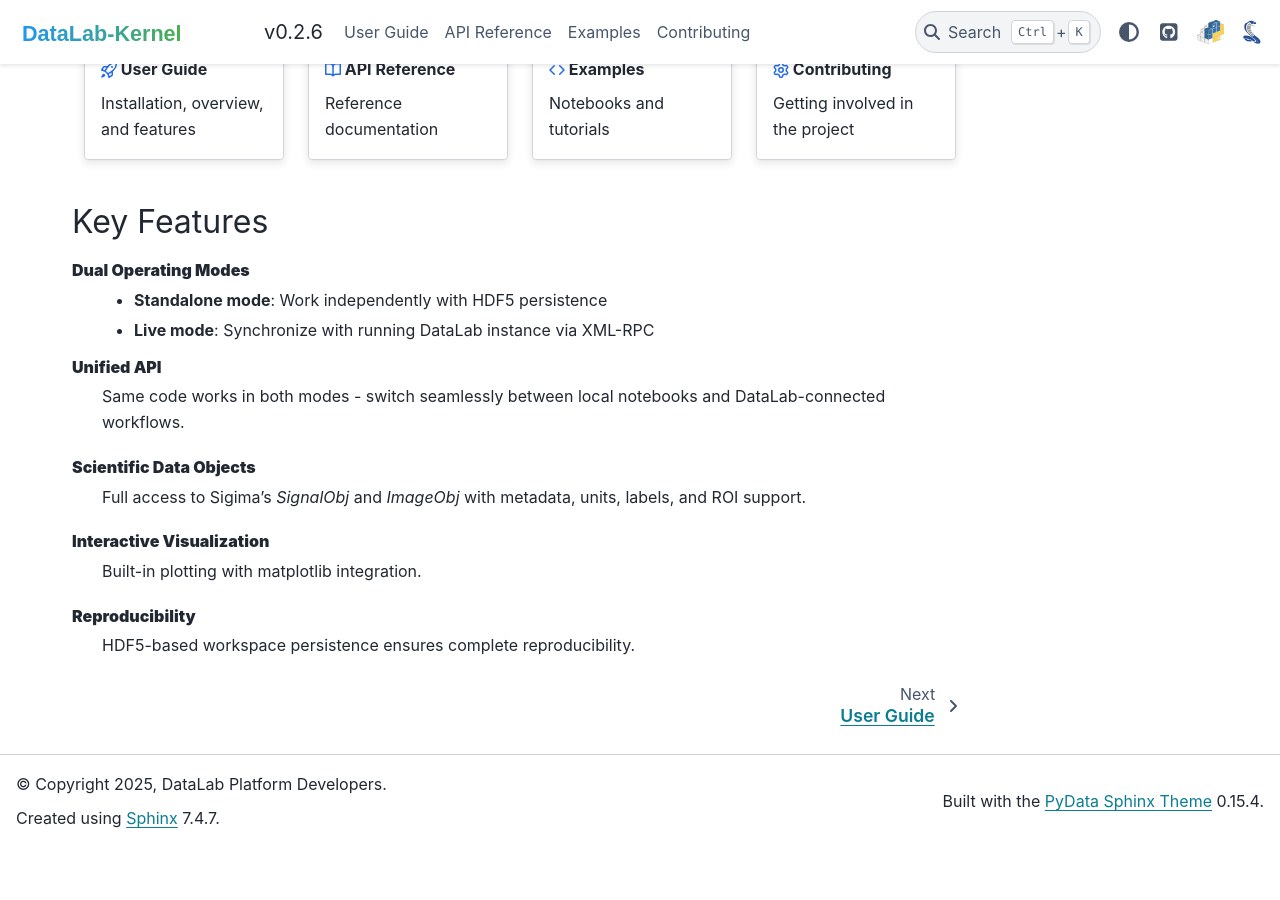
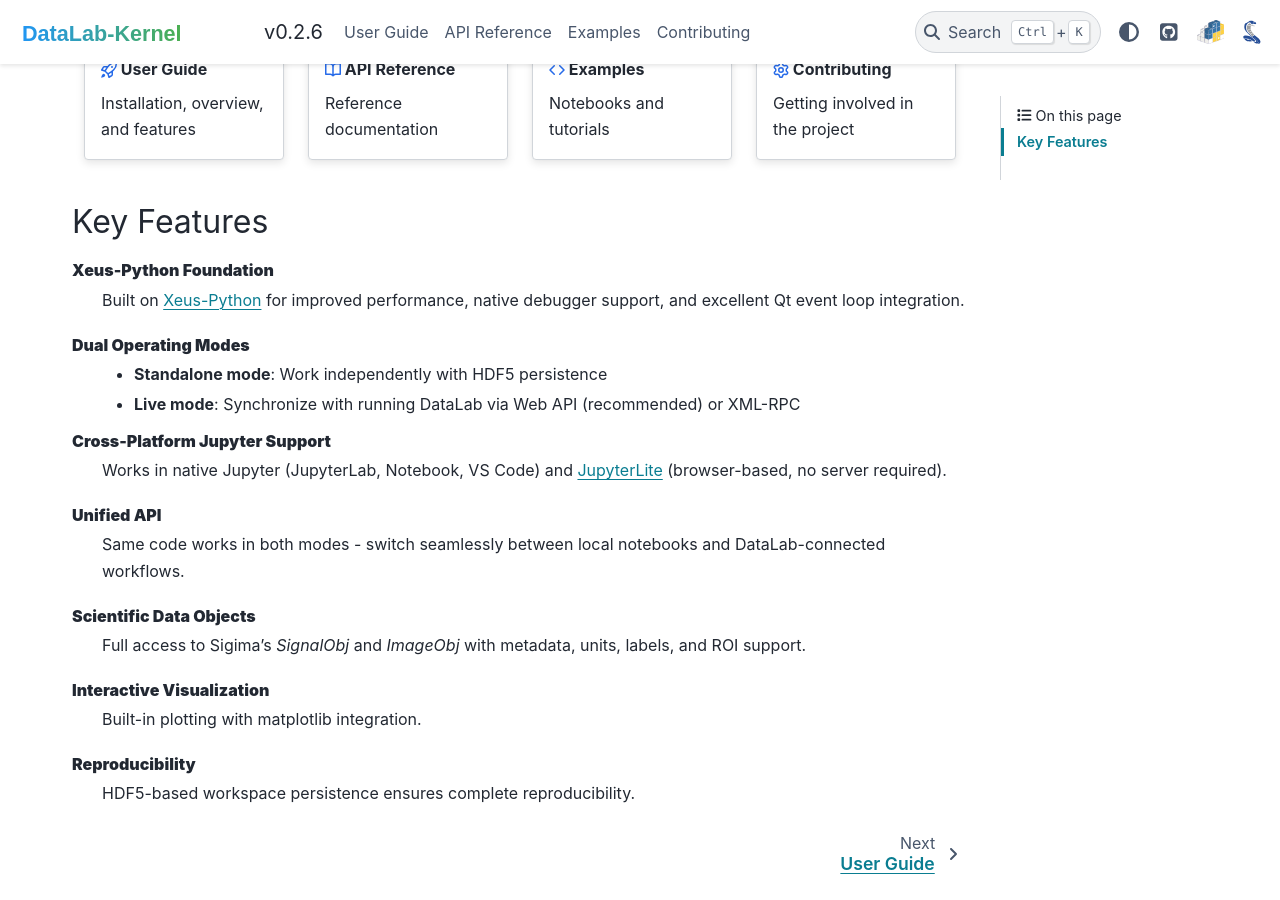
Before and after one commit to DataLab-Platform/DataLab-Kernel, a Sphinx documentation site: the page built from doc/index.rst, in a window 1280 px wide and 900 px high, scrolled down 744 px. Built offline with Sphinx 7.4.7 and the PyData theme 0.15.4, drawn with Linux system fonts in a browser that asks for light colours; before the commit the page ends 1592 px from its top, so only the background shows below that.

Commit message:
Enhance documentation to clarify Xeus-Python foundation, connection methods, and cross-platform support for DataLab-Kernel

```diff
--- a/doc/index.rst
+++ b/doc/index.rst
@@ -68,9 +68,17 @@
 Key Features
 ------------
 
+**Xeus-Python Foundation**
+    Built on `Xeus-Python <https://github.com/jupyter-xeus/xeus-python>`_ for
+    improved performance, native debugger support, and excellent Qt event loop integration.
+
 **Dual Operating Modes**
     - **Standalone mode**: Work independently with HDF5 persistence
-    - **Live mode**: Synchronize with running DataLab instance via XML-RPC
+    - **Live mode**: Synchronize with running DataLab via Web API (recommended) or XML-RPC
+
+**Cross-Platform Jupyter Support**
+    Works in native Jupyter (JupyterLab, Notebook, VS Code) and
+    `JupyterLite <https://jupyterlite.readthedocs.io/>`_ (browser-based, no server required).
 
 **Unified API**
     Same code works in both modes - switch seamlessly between local notebooks
```
Also changed, not shown: doc/user_guide/features.rst (+13 -1 lines), doc/user_guide/overview.rst (+6 -1 lines).
